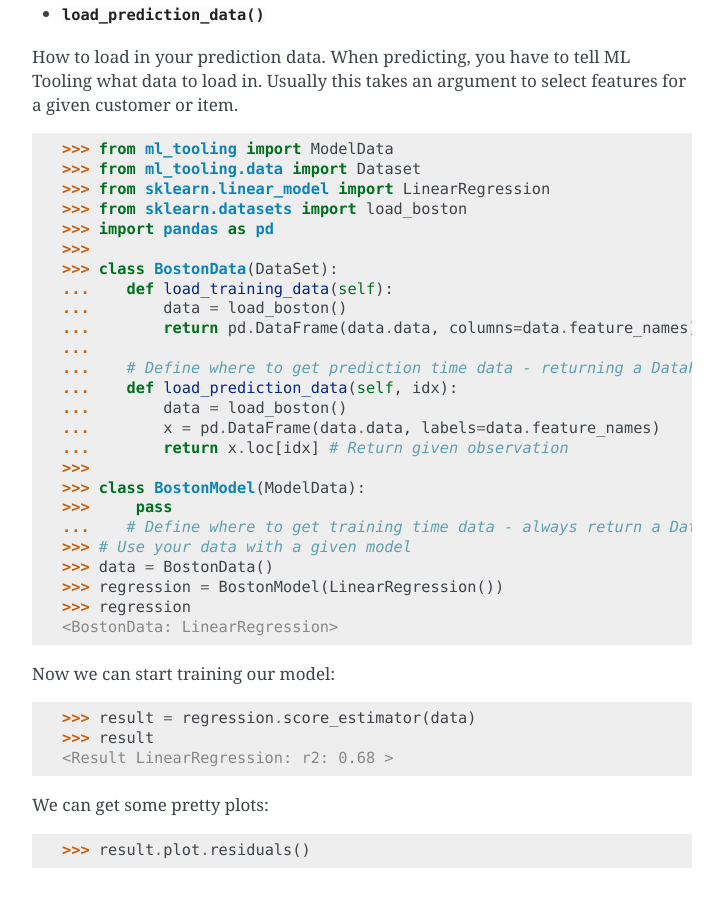
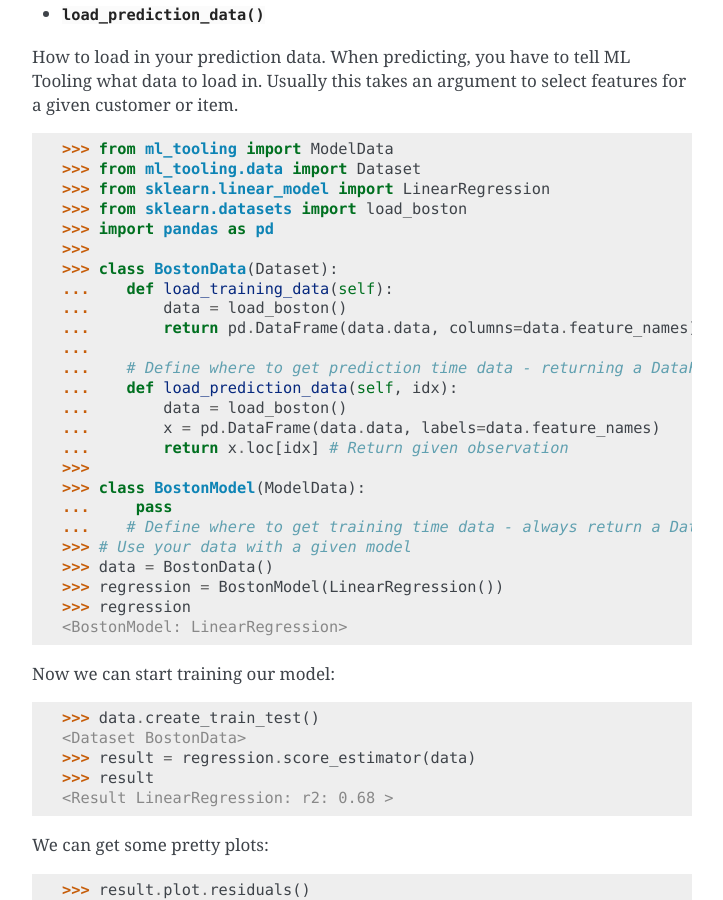
Before and after one commit to andersbogsnes/ml_tooling, a Sphinx documentation site: the page built from docs/quickstart.rst, in a window 1280 px wide and 900 px high, scrolled down 385 px. Shown: the whole window, without its empty margins (388-1111 px from the left). Built offline with Sphinx 7.4.7, drawn with Linux system fonts in a browser that asks for light colours; some of the changed text lies outside the part shown.

Commit message:
Updated quickstart

```diff
--- a/docs/quickstart.rst
+++ b/docs/quickstart.rst
@@ -30,7 +30,7 @@
         >>> from sklearn.datasets import load_boston
         >>> import pandas as pd
         >>>
-        >>> class BostonData(DataSet):
+        >>> class BostonData(Dataset):
         ...    def load_training_data(self):
         ...        data = load_boston()
         ...        return pd.DataFrame(data.data, columns=data.feature_names), data.target
@@ -42,18 +42,20 @@
         ...        return x.loc[idx] # Return given observation
         >>>
         >>> class BostonModel(ModelData):
-        >>>     pass
+        ...     pass
         ...    # Define where to get training time data - always return a DataFrame for X
         >>> # Use your data with a given model
         >>> data = BostonData()
         >>> regression = BostonModel(LinearRegression())
         >>> regression
-        <BostonData: LinearRegression>
+        <BostonModel: LinearRegression>
 
 Now we can start training our model:
 
 .. doctest::
 
+    >>> data.create_train_test()
+    <Dataset BostonData>
     >>> result = regression.score_estimator(data)
     >>> result
     <Result LinearRegression: r2: 0.68 >
@@ -79,9 +81,9 @@
 .. doctest::
 
     >>> path = regression.save_estimator()
-    >>> my_new_model = BostonData.load_estimator(path)
+    >>> my_new_model = BostonModel.load_estimator(path)
     >>> print(my_new_model)
-    <BostonData: LinearRegression>
+    <BostonModel: LinearRegression>
 
 We can try out many different models:
 
@@ -89,7 +91,7 @@
 
     >>> from sklearn.linear_model import Ridge, LassoLars
     >>> models_to_try = [LinearRegression(), Ridge(), LassoLars()]
-    >>> best_model, all_results = BostonData.test_estimators(data,
+    >>> best_model, all_results = BostonModel.test_estimators(data,
     ...                                                      models_to_try,
     ...                                                      metric='neg_mean_squared_error')
     >>> all_results
```
Also changed, not shown: 1 other file.
